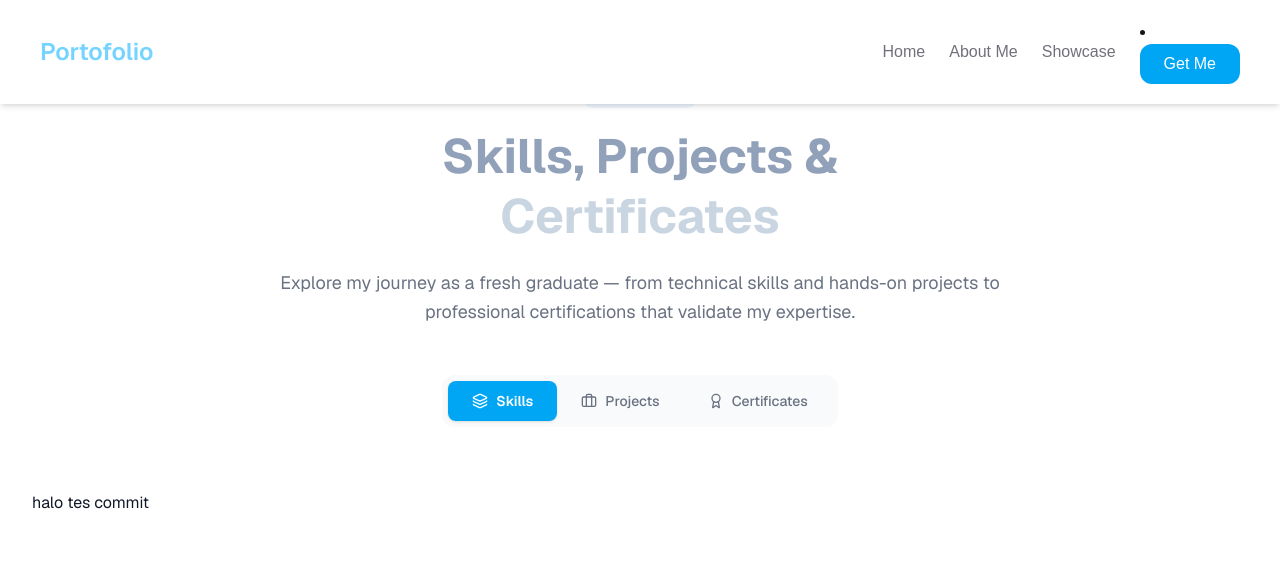
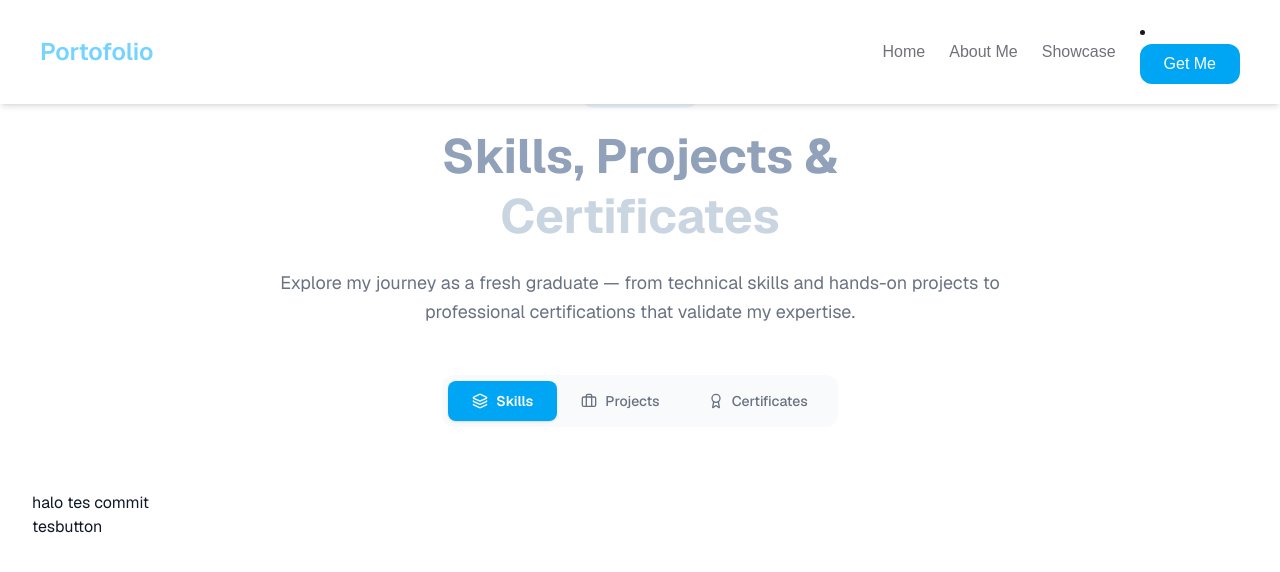
Before and after one commit to kempinn/portofolio, a Next.js app in the folder portofoliokevin/: page / in a window 1280 px wide. Both pictures are taken after a click on the button "Projects". Shown: the part 2027-2599 px from the top of the page. Built offline with nearby package versions, Linux system fonts and the light colour scheme; no server answers.

Commit message:
coba lagi github

```diff
--- a/portofoliokevin/app/showcase/projectmenu.tsx
+++ b/portofoliokevin/app/showcase/projectmenu.tsx
@@ -227,6 +227,9 @@ const[activeTab,setActiveTab]=useState<'skills' | 'projects'|'Certificate'>('ski
         <div>
           halo tes commit
         </div>
+        <button>
+          tesbutton
+        </button>
         </>
         )}
         {activeTab === 'Certificate' && (
```
